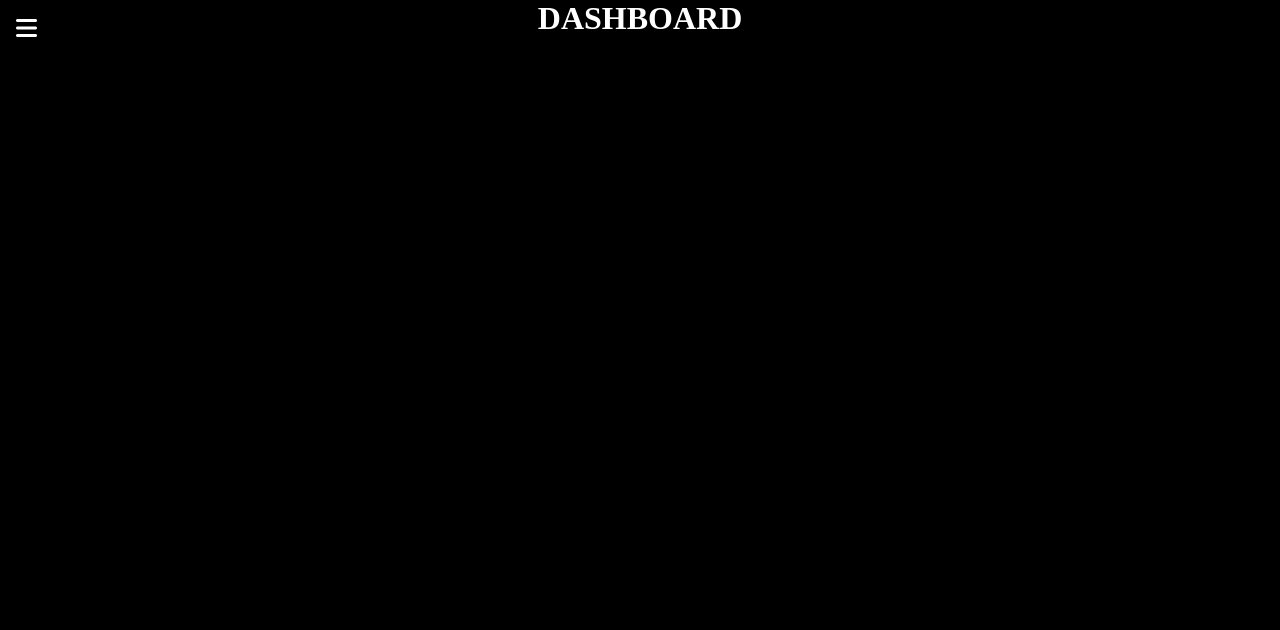
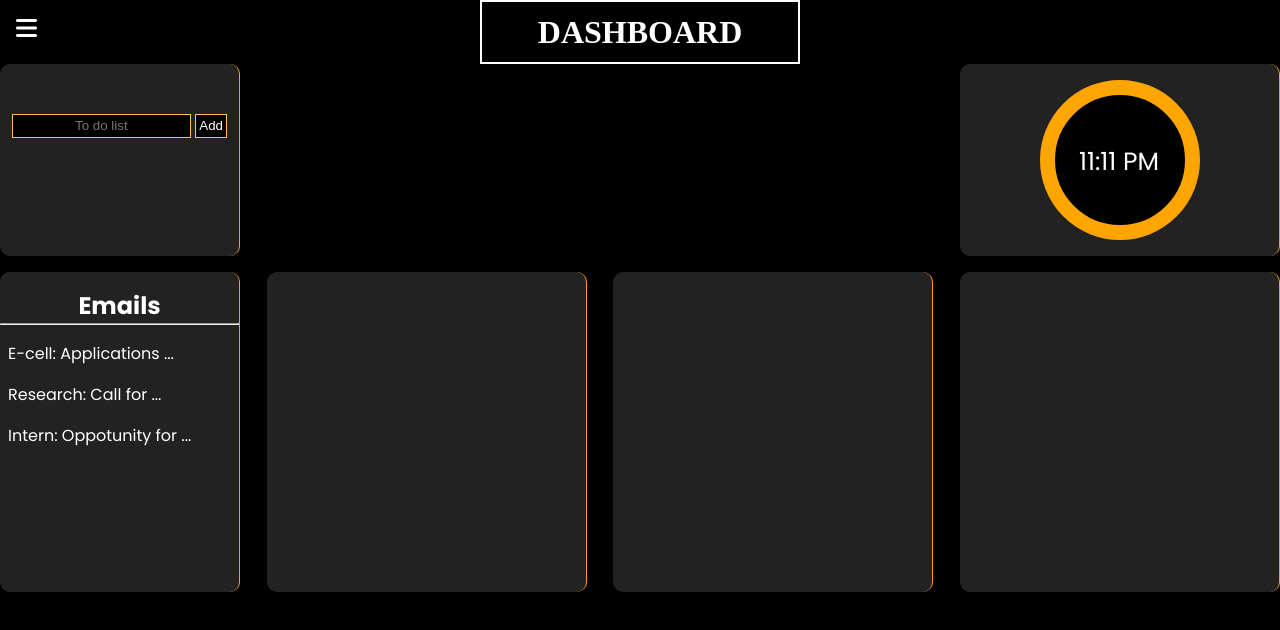
Before and after one commit to PruthvirajChougale/WMO_app, a plain HTML site: page index.html in a window 1280 px wide. Drawn offline with Linux system fonts and the light colour scheme.

Commit message:
Created todo list and clock

```diff
--- a/index.html
+++ b/index.html
@@ -4,6 +4,9 @@
     <meta charset="UTF-8">
     <meta name="viewport" content="width=device-width, initial-scale=1.0">
     <title>Dashboard</title>
+    <link rel="preconnect" href="https://fonts.googleapis.com">
+<link rel="preconnect" href="https://fonts.gstatic.com" crossorigin>
+<link href="https://fonts.googleapis.com/css2?family=Poppins:ital,wght@0,100;0,200;0,300;0,400;0,500;0,600;0,700;0,800;0,900;1,100;1,200;1,300;1,400;1,500;1,600;1,700;1,800;1,900&display=swap" rel="stylesheet">
     <link rel="stylesheet" href="https://cdnjs.cloudflare.com/ajax/libs/font-awesome/6.5.2/css/all.min.css" integrity="sha512-SnH5WK+bZxgPHs44uWIX+LLJAJ9/2PkPKZ5QiAj6Ta86w+fsb2TkcmfRyVX3pBnMFcV7oQPJkl9QevSCWr3W6A==" crossorigin="anonymous" referrerpolicy="no-referrer" />
     <link rel="stylesheet" href="style.css">
 </head>
@@ -12,7 +15,7 @@
         <label for="check"><i class="fa-solid fa-bars" id="bars"></i></label>
         <label for="check"><i class="fa-solid fa-xmark" id="mark"></i></label>
     <div id="sidebar">
-        <h2>Sidebar</h2>
+        <h2 id="sidetitle">Sidebar</h2>
 
             <div class="content" id="container">
                 <aside> <hr>
@@ -52,6 +55,40 @@
     <div id="title">
         <h1>DASHBOARD</h1>
     </div>
+    <div id="main">
+        <div class="main_content" id="todo">
+            <div id="todolist">
+                <input type="text" placeholder="To do list" >
+                <button>Add</button>
+            </div>
+            <div id="emails">
+                <h2 class="subcontenttitle">Emails</h2>
+                <hr>
+                <ul>
+                    <li class="subcontent">E-cell: Applications ...</li>
+                    <li class="subcontent">Research: Call for ...</li>
+                    <li class="subcontent">Intern: Oppotunity for ...</li>
+                </ul>
+            </div>
+
+        </div>
+        <div class="main_content" id="calender">
+
+        </div>
+        <div class="main_content" id="notifications">
+
+        </div>
+        <div class="main_content" id="clocklink">
+            <div id="clock">
+                <div id="clockpic">
+                    <p>11:11 PM</p>
+                </div>
+            </div>
+            <div id="link">
+
+            </div>
+        </div>
+    </div>
 
 
 </body>
--- a/style.css
+++ b/style.css
@@ -1,8 +1,11 @@
+
 *{
     margin:0;
     padding:0;
     background:black;
     color:white;
+    box-sizing: border-box;
+    /* font-family: "Poppins", sans-serif; */
 }
 #sidebar{
     position:fixed;
@@ -10,9 +13,10 @@
     width:15rem;
     left:-15rem;
     height:100%;
-    background-color:rgb(67, 66, 66);
+    background-color:rgb(35, 34, 34);
     transition:all 0.4s ease-in 0s;
     z-index: 1;
+    border-right:1.5px solid orange;
 }
 #container{
     top:3rem;
@@ -23,9 +27,8 @@
     top:1rem;
     width:15rem;
     height:100%;
-    /* background-color:rgb(67, 66, 66); */
+    border-right:1.5px solid orange;
 }
-
 #check{
     display:none;
 }
@@ -41,7 +44,7 @@ font-size: 1.5rem;
     left:-5rem;
     top:1rem;
     font-size: 1.5rem;
-    background-color: rgb(67, 66, 66);
+    background-color:rgb(35, 34, 34);
     transition:all 0.4s ease-in 0s;
 }
 #check:checked~ #sidebar{
@@ -57,10 +60,11 @@ aside{
     position:absolute;
     height:100vh;
     width:15rem;
-    background-color:rgb(67, 66, 66);
+    background-color:rgb(35, 34, 34);
+    border-right:1.5px solid orange;
 }
 a,h2,h3{
-    background-color:rgb(67, 66, 66) ;
+    background-color:rgb(35, 34, 34) ;
 }
 aside a{
     display:flex;
@@ -69,9 +73,9 @@ aside a{
 }
 aside i{
     margin:0 1rem 0 1rem;
-    background-color:rgb(67, 66, 66) ;
+    background-color:rgb(35, 34, 34) ;
 }
-h2{
+#sidetitle{
     position:relative;
     top:0.75rem;
     padding-left: 1rem;
@@ -81,11 +85,133 @@ h2{
     height:100%;
     width:15rem;
     top:25vh;
-    background-color:rgb(67, 66, 66) ;
+    background-color:rgb(35, 34, 34) ;
+}
+#title{
+    height:4rem;
+    display:flex;
+    align-items:center;
+    justify-content: center;
+    margin:0 30rem 0 30rem;
+    border:2px solid white;
+}
+#main{
+    display: flex;
+    justify-content:space-between;
+    align-items:flex-end;
+    font-family: "Poppins", sans-serif;
+}
+.main_content{
+    display: inline-block;
+    border-radius: 10px;
+    background-color:rgb(35, 34, 34) ;}
+
+#todo{
+    height:33rem;
+    width:15rem;
+    display:flex;
+    flex-direction: column;
+    justify-content: space-between;
+    text-align: center;
+    background-color: black;
+}
+#todolist{
+    height:12rem;
+    width:15rem;
+    background-color:rgb(35, 34, 34) ;
+    border-radius: 10px;
+    border-right:1.5px solid orange;
+}
+#emails{
+    height:20rem;
+    width:15rem;
+    background-color:rgb(35, 34, 34) ;
+    border-radius: 10px;
+    border-right:1.5px solid orange;
+}
+#calender{
+    height:20rem;
+    width:20rem;
+    border-right:1.5px solid orange;
+
+}
+#notifications{
+    height:20rem;
+    width:20rem;
+    border-right:1.5px solid orange;
+
+}
+#clocklink{
+    height:33rem;
+    width:20rem;
+    background-color: black;
+    display:flex;
+    flex-direction:column;
+    justify-content:space-between;
+
+}
+#clock{
+    height:12rem;
+    width:20rem;
+    background-color:rgb(35, 34, 34) ;
+    border-right:1.5px solid orange;
+    border-radius: 10px;
+
 }
 
-#title{
-    display:flex;
-    justify-content: center;
-    top:2rem;
+
+#link{
+    height:20rem;
+    width:20rem;
+    background-color:rgb(35, 34, 34) ;
+
+    border-radius: 10px;
+    border-right:1.5px solid orange;
+
 }
+#main #todo input{
+    height:1.5rem;
+    position:relative;
+    top:3rem;
+    text-align:center;
+}
+#main #todo button{
+    height:1.5rem;
+    width:2rem;
+    position:relative;
+    top:3rem;
+    text-align:center;
+}
+#main #todo button{
+    border:1px solid rgb(250, 193, 88);
+}
+#main #todo input{
+    border:1.5px solid rgb(250, 193, 88);
+}
+.subcontenttitle{
+    border-radius: 10px;
+    padding-top:1rem;
+    text-align:center;
+}
+.subcontent{
+    padding:1rem 0 0 0.5rem;
+    text-align:start;
+    background-color:rgb(35, 34, 34);
+}
+#clockpic{
+    position: relative;
+    top:1rem;
+    left:5rem;
+    height: 10rem;
+    width:10rem;
+    border-radius:50%;
+    border:15px solid orange;
+    text-align: center;
+}
+p{
+    position: relative;
+    top:3rem;
+    left:1.5rem;
+    width:5rem;
+    font-size: 25px;
+}
```
